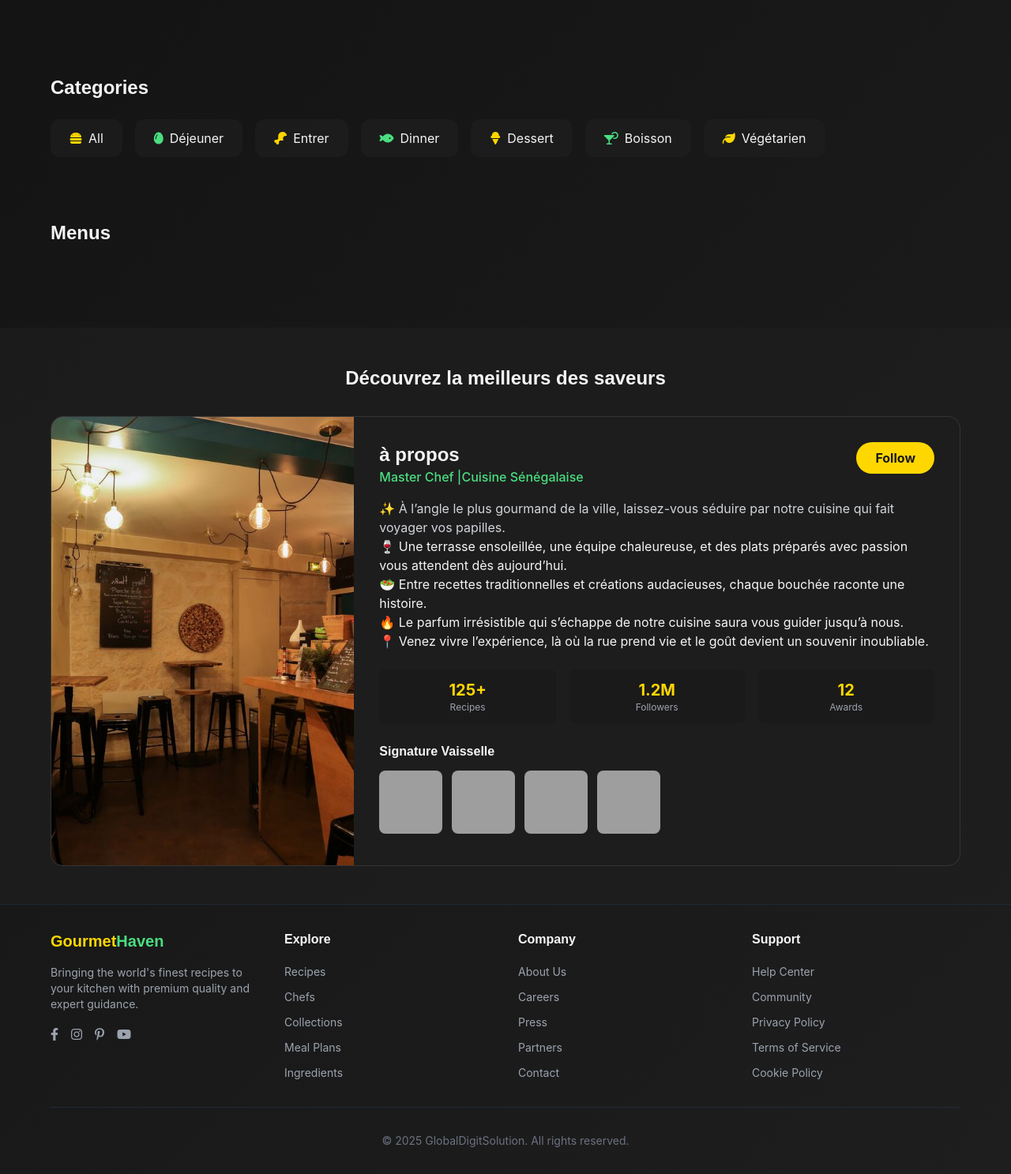
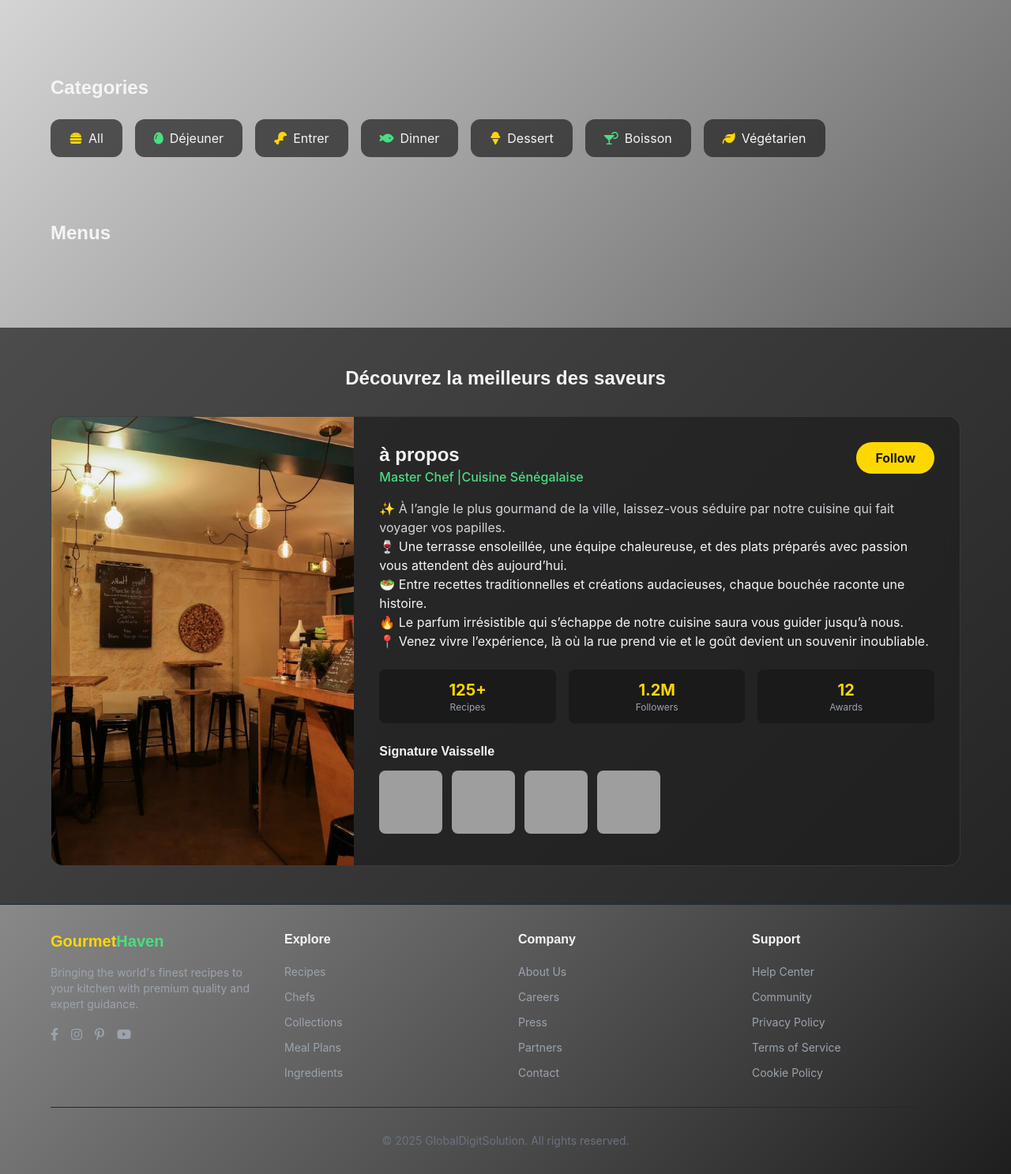
Before and after one commit to sambgit/Restaurant, a Flask app: page / in a window 1280 px wide. Shown: the part 497-1984 px from the top of the page at 79% size. Run offline with Flask 3, Linux system fonts and the light colour scheme; some libraries are stand-ins or nearby versions; grey boxes are pictures that could not be loaded.

Commit message:
css changed

```diff
--- a/app.py
+++ b/app.py
@@ -1,7 +1,7 @@
 from datetime import datetime
 #import sqlite3
 #import oauth
-from oauthlib.oauth2 import WebApplicationClient
+#from oauthlib.oauth2 import WebApplicationClient
 import psycopg2
 import unicodedata
 from flask_login import LoginManager, login_user, UserMixin,logout_user ,current_user
@@ -483,7 +483,7 @@ def login_user_route():
         pw = request.form['password']
         conn=get_db_connction()
         #conn = sqlite3.connect(DB_PATH)
-        conn.row_factory = sqlite3.Row
+        #conn.row_factory = sqlite3.Row
         cur = conn.cursor()
         cur.execute('SELECT id,username, password FROM users WHERE email = %s', (email,))
         data = cur.fetchone()
@@ -555,7 +555,7 @@ def load_user(user_id):
     try:
         conn=get_db_connction()
         #conn = sqlite3.connect(DB_PATH)
-        conn.row_factory = sqlite3.Row
+        #conn.row_factory = sqlite3.Row
         cur = conn.cursor()
         cur.execute("SELECT id, username, email FROM users WHERE id = %s", (user_id,))
         row = cur.fetchone()
@@ -599,7 +599,7 @@ def google_authorize():
 
     # 3. Connexion BDD
     conn = get_db_connction()
-    conn.row_factory = sqlite3.Row
+    #conn.row_factory = sqlite3.Row
     cur = conn.cursor()
 
     cur.execute("SELECT * FROM users WHERE email = %s", (email,))
--- a/static/Style.css
+++ b/static/Style.css
@@ -41,7 +41,7 @@
 }
 
 body {
-    background: linear-gradient(135deg, #121212 0%, #1E1E1E 100%);
+    background: linear-gradient(135deg, #F5F5F5 0%, #1E1E1E 100%);
     color: #F5F5F5;
     min-height: 100vh;
     font-family: 'Inter', 'Poppins', sans-serif;
```
